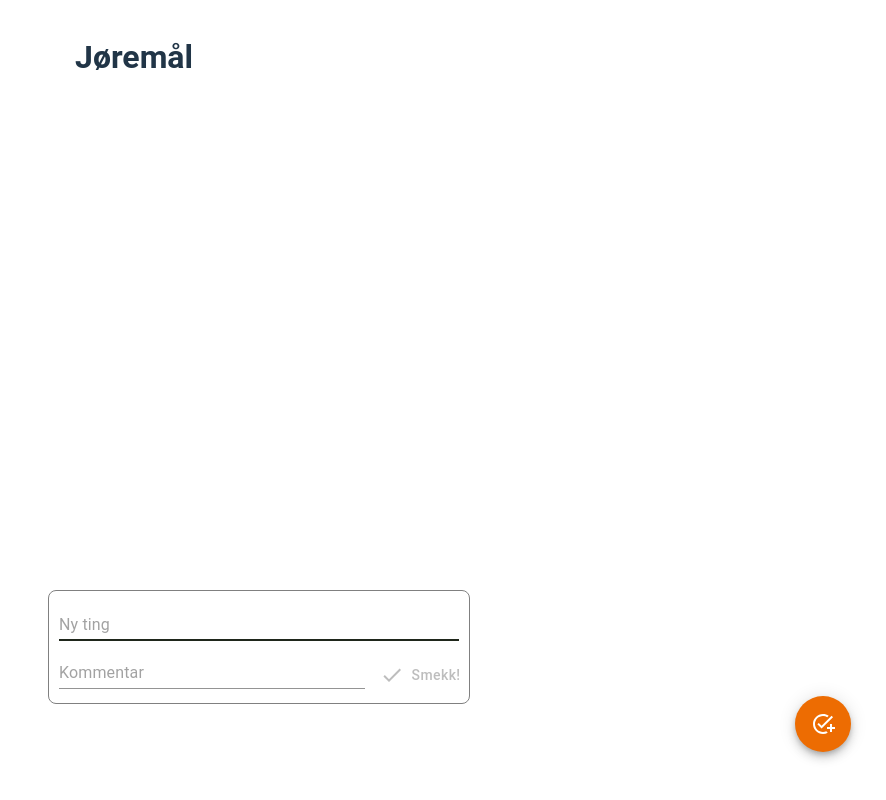
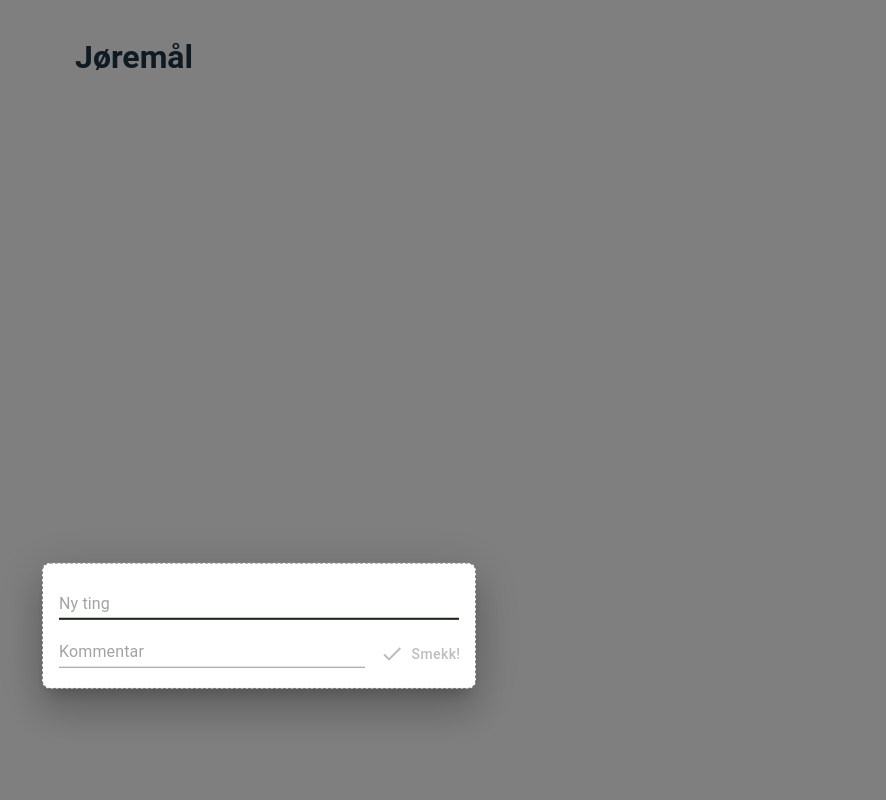
Before and after one commit to catoteig/joremal, a React (Vite) app: page / in a window 1280 px wide. Both pictures are taken after a click on the button "Create". Shown: the whole page, without its empty margins (381-1267 px from the left). Built offline with nearby package versions, Linux system fonts and the light colour scheme; no server answers; the database is empty.

Commit message:
add modal

```diff
--- a/package.json
+++ b/package.json
@@ -18,6 +18,7 @@
     "@mui/icons-material": "^5.15.18",
     "@mui/material": "^5.15.18",
     "firebase": "^10.12.2",
+    "firebase-tools": "^13.11.2",
     "@firebase/firestore-types": "^3.0.2",
     "material-ui-popup-state": "^5.1.2",
     "react": "^18.2.0",
--- a/src/App.tsx
+++ b/src/App.tsx
@@ -2,7 +2,7 @@ import './App.css'
 import TodoList from './todoList.tsx'
 import * as React from 'react'
 import { SetStateAction, useEffect, useRef, useState } from 'react'
-import { Box, Chip, Fab, Grow, Stack, ThemeProvider } from '@mui/material'
+import { Chip, Fab, Grow, Modal, Stack, ThemeProvider } from '@mui/material'
 import Grid from '@mui/material/Unstable_Grid2'
 import { AddTaskOutlined, Check, InfoOutlined } from '@mui/icons-material'
 import { createTheme } from '@mui/material/styles'
@@ -237,23 +237,17 @@ const App = () => {
           />
         </Grid>
       </Grid>
-      {addVisible && (
-        <Box
-          id="Box2"
-          sx={{
-            position: 'fixed',
-            bottom: '6rem',
-            left: '50%',
-            transform: 'translateX(-50%)',
-            backgroundColor: 'white',
-            padding: '10px',
-            border: '1px solid grey',
-            borderRadius: 2,
-            width: '400px',
-          }}
+      {!addVisible && (
+        <Fab
+          aria-label="Create"
+          color="warning"
+          sx={{ position: 'absolute', bottom: '3rem', right: '3rem' }}
+          onClick={handleAddVisible}
         >
-          <Grow in={true} key="addVisible">
-            <Grid container spacing={2} alignItems={'flex-start'}>
+          <AddTaskOutlined />
+        </Fab>
+      )}
+      <Modal open={addVisible} onClose={handleAddVisible}>
         <TodoSubmit
           todoNameRef={todoNameRef}
           inputFieldValue={inputFieldValue}
@@ -262,18 +256,7 @@ const App = () => {
           handleInputFieldChange={handleInputFieldChange}
           handleNoteFieldChange={handleNoteFieldChange}
         />
-            </Grid>
-          </Grow>
-        </Box>
-      )}
-      <Fab
-        aria-label="Create"
-        color="warning"
-        sx={{ position: 'absolute', bottom: '3rem', right: '3rem' }}
-        onClick={handleAddVisible}
-      >
-        <AddTaskOutlined />
-      </Fab>
+      </Modal>
     </ThemeProvider>
   )
 }
--- a/src/todoSubmit.tsx
+++ b/src/todoSubmit.tsx
@@ -1,7 +1,6 @@
 import * as React from 'react'
 import { RefObject } from 'react'
-import { Stack, TextField } from '@mui/material'
-import Grid from '@mui/material/Unstable_Grid2'
+import { Box, Stack, TextField } from '@mui/material'
 
 import { CheckOutlined } from '@mui/icons-material'
 import Button from '@mui/material/Button'
@@ -22,7 +21,20 @@ const TodoSubmit: React.FC<{
   handleInputFieldChange,
 }) => {
   return (
-    <Grid xs={12}>
+    <Box
+      sx={{
+        position: 'absolute',
+        bottom: '3rem',
+        left: '50%',
+        transform: 'translate(-50%, -50%)',
+        width: 400,
+        bgcolor: 'background.paper',
+        border: '1px dashed grey',
+        borderRadius: 2,
+        boxShadow: 24,
+        p: 2,
+      }}
+    >
       <form onSubmit={onFormSubmit}>
         <TextField
           sx={{ paddingTop: 1 }}
@@ -47,13 +59,13 @@ const TodoSubmit: React.FC<{
             placeholder={'Kommentar'}
             fullWidth
           />
-          <Button type="submit" disabled={!inputFieldValue.trim()}>
+          <Button type="submit"  disabled={!inputFieldValue.trim()}>
             <CheckOutlined sx={{ paddingRight: 1 }} />
             {['Smekk!', 'Pang!', 'Yeah!', 'Boom!', 'Pffft!'][Math.floor(Math.random() * 5)]}
           </Button>
         </Stack>
       </form>
-    </Grid>
+    </Box>
   )
 }
 export default TodoSubmit
```
Also changed, not shown: 1 other file (tests, documents, lock files or other folders). Lines whose indentation alone changed are shown as unchanged.
